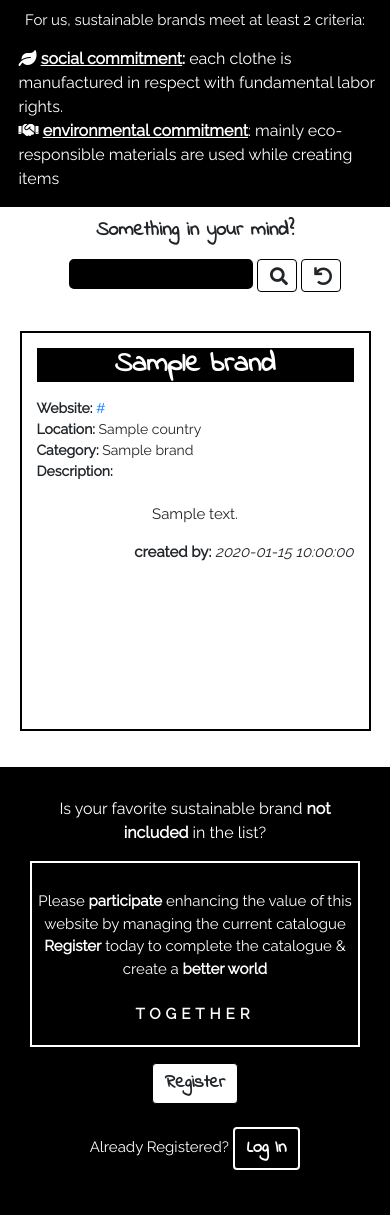
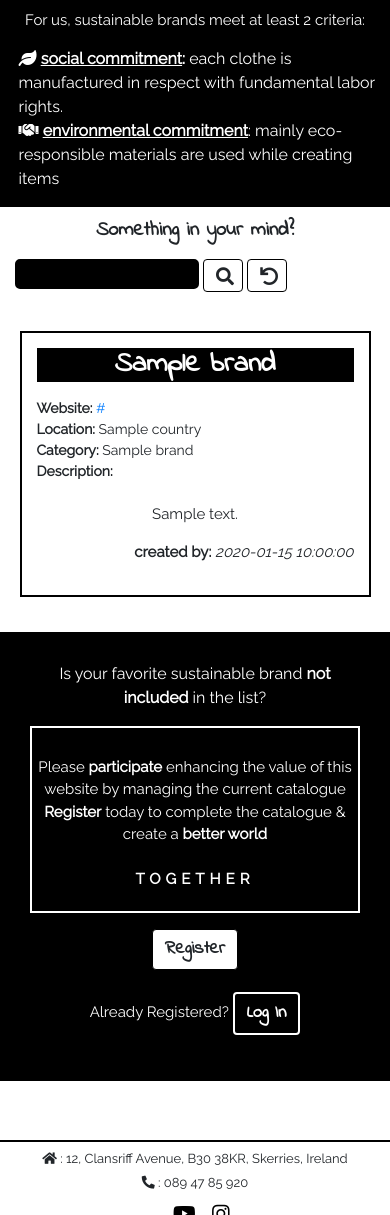
Before and after one commit to ValentineLgd/Sustainable, a Flask app: page /search in a window 390 px wide. Shown: the part 637-1852 px from the top of the page. Run offline with Flask 2, Linux system fonts and the light colour scheme; a database or web service that is not in the repository returns one stand-in record (values such as "Sample title"); some libraries are stand-ins or nearby versions.

Commit message:
fixes few bugs

```diff
--- a/static/css/style.css
+++ b/static/css/style.css
@@ -339,6 +339,10 @@ ul {
     font-weight:900;
 }
 
+.form-position {
+    margin-left:15%;
+}
+
 #query {
     border-radius:5px;
     border: 3px solid black;
@@ -346,9 +350,6 @@ ul {
     color:white;
 }
 
-.form-position {
-    margin-left:15%;
-}
 
 .title-brand h3 {
     background-color:black;
@@ -362,12 +363,8 @@ ul {
     margin-left:5%;
     margin-right:5%;
     padding: 15px;
-    height: 450px;
+    height: 100%;
   }
-
-.frame-col-get {
-    height:400px;
-}
 
 
 .container-fluid ul {
@@ -499,7 +496,6 @@ ul {
     background-size: cover;
     background-position: center;
     background-repeat: no-repeat;
-
 }
 
 .base {
@@ -525,6 +521,11 @@ ul {
 
 .description-brand ul {
     margin-left:5%;
+}
+
+
+.form-position {
+    margin-left:0%;
 }}
 
 
--- a/templates/get_brands.html
+++ b/templates/get_brands.html
@@ -49,7 +49,7 @@
                 <ul>
                     <div class="row justify-content-center">
                     {% for brand in brands %}
-                        <div class="notAnimated animateBlock rightAlign center col-lg-4 col-md-10 frame-col frame-col-get">
+                        <div class="notAnimated animateBlock rightAlign center col-lg-4 col-md-10 frame-col">
                             <li>
                                 <div class="title-brand">
                                     <h3>
```
